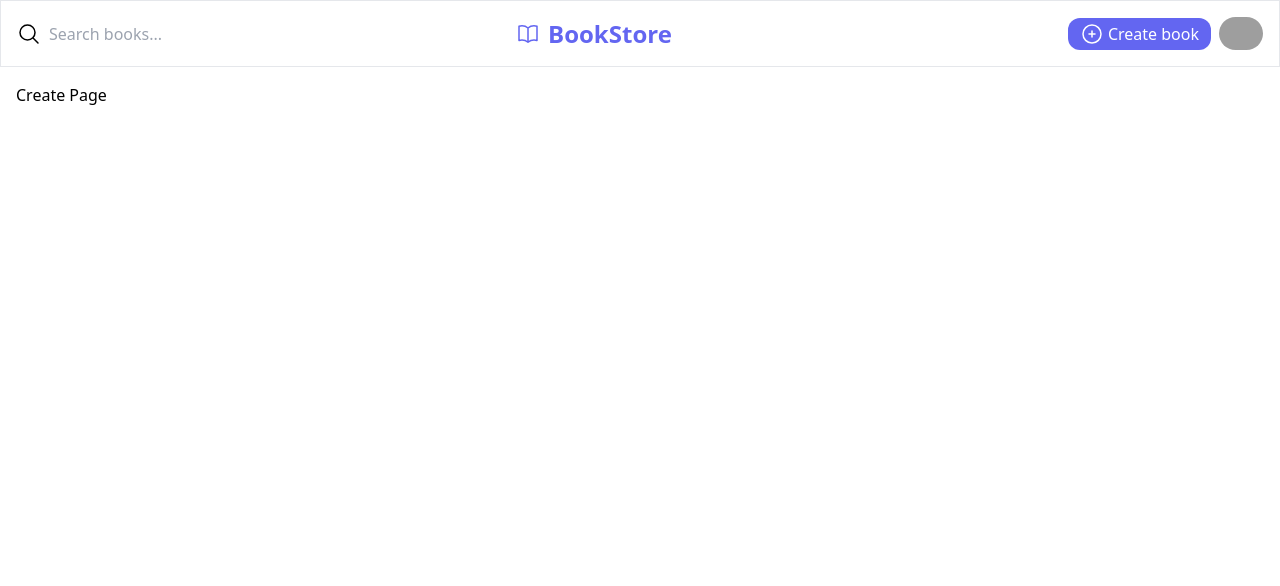
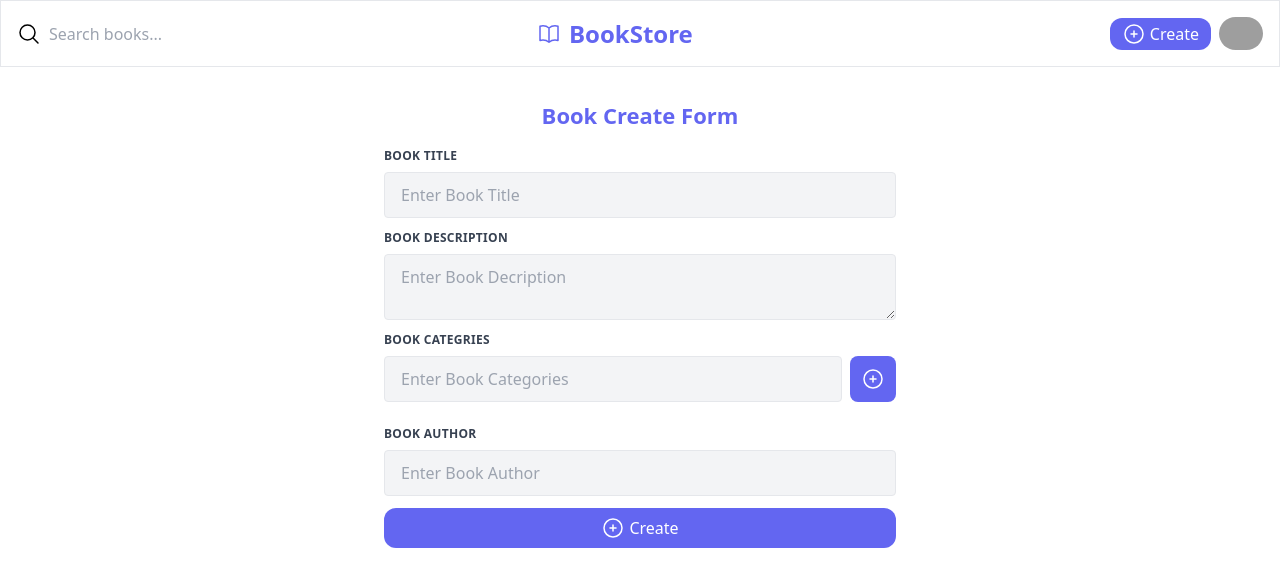
Before and after one commit to Thuraitun/book-library, a React (Vite) app: page /create in a window 1280 px wide. Shown: the top 586 px of the page. Built offline with nearby package versions, Linux system fonts and the light colour scheme; grey boxes are pictures that could not be loaded.

Commit message:
added create form

```diff
--- a/src/components/booklist/BookList.jsx
+++ b/src/components/booklist/BookList.jsx
@@ -14,15 +14,17 @@ const BookList = () => {
             <div className="grid grid-cols-2 md:grid-cols-4 gap-3 my-4">
                 {books.map(book => (
                 <Link to={`/books/${book.id}`} className="border border-1 p-3" key={book.id}>
-                    <img src={bookimg} alt="" className=" w-full" />
+                    <div className="overflow-hidden">
+                        <img src={bookimg} alt="" className=" w-full hover:scale-150 transition duration-300" />
+                    </div>
                     <div className="space-y-2 mt-3">
-                        <div className="flex justify-between items-center">
+                        <div className="md:flex md:justify-between md:items-center">
                             <h1 className="text-gray-700">{book.title}</h1>
                             <p className="italic text-sm text-gray-500">Author By - {book.author}</p>
                         </div>
                         <div className="flex flex-wrap">
                             {book.categories.map((category, index) => (
-                            <span key={index} className="mx-1 my-1 text-white px-2 py-1 bg-blue-500 text-sm rounded-lg">{category}</span>
+                            <span key={index} className="mx-1 my-1 text-white px-2 py-1 bg-primary text-[12px] rounded-lg">{category}</span>
                             ))}
                         </div>
                     </div>
--- a/src/components/navbar/Navbar.jsx
+++ b/src/components/navbar/Navbar.jsx
@@ -24,11 +24,11 @@ const Navbar = () => {
 
             {/* Create and Profile */}
             <li className="flex items-center gap-2">
-                <NavLink to='/create' className="text-white bg-primary px-3 py-1 rounded-xl flex items-center gap-1">
+                <NavLink to='/create' className="text-primary md:text-white md:bg-primary md:px-3 md:py-1 rounded-xl flex items-center gap-1">
                     <svg xmlns="http://www.w3.org/2000/svg" fill="none" viewBox="0 0 24 24" strokeWidth={1.5} stroke="currentColor" className="w-6 h-6">
                         <path strokeLinecap="round" strokeLinejoin="round" d="M12 9v6m3-3H9m12 0a9 9 0 11-18 0 9 9 0 0118 0z" />
                     </svg>
-                    <span className="hidden md:block">Create book</span>
+                    <span className="hidden md:block">Create</span>
                 </NavLink>
                 <div className="w-11 ">
                     <img src="https://avatars.githubusercontent.com/u/118127700?v=4" alt="" className="w-full rounded-full" />
--- a/src/pages/BookDetail.jsx
+++ b/src/pages/BookDetail.jsx
@@ -1,23 +1,37 @@
-import { Link, useParams } from "react-router-dom";
+import { Link, useNavigate, useParams } from "react-router-dom";
 import useFetch from "../hooks/useFetch";
 import bookimg from "../assets/book.png";
+import { useEffect } from "react";
 
 const BookDetail = () => {
-    const param = useParams();
-    const URL = `http://localhost:3000/books/${param.id}`;
+    const {id} = useParams();
+    const URL = `http://localhost:3000/books/${id}`;
     const {data : book, loading, error} = useFetch(URL)
-    console.log(book);
+    const navigate = useNavigate();
+
+    useEffect(() => {
+        if(error) {
+            setTimeout(() => {
+                navigate('/')
+            }, 2000)
+        }
+    }, [error, navigate])
   return (
     <div>
-        {error && <div className="text-red-500">{ error }</div>}
+        {error && <div className="text-red-500 my-40 text-center text-[20px]">{ error }</div>}
         {loading && <div>{ loading }</div>}
         {book &&
-            <div className="flex md:items-center md:m-14 md:space-x-10">
-                <div className="w-[2500px]">
+            <div className="md:flex md:items-center m-4 md:m-14 md:space-x-10">
+                <div className="md:w-[2500px]">
                     <img src={bookimg} alt="" className="w-full" />
                 </div>
-                <div className="space-y-6">
+                <div className="mt-4 md:mt-0 space-y-3">
                     <h1 className="text-[25px] font-bold text-gray-700">{book.title}</h1>
+                    <div className="flex flex-wrap gap-1">
+                        {book.categories.map((category, index) => (
+                            <span key={index} className="text-white px-2 py-1 bg-primary text-sm rounded-lg">{category}</span>
+                        ))}
+                    </div>
                     <p className="text-gray-500">{book.description}</p>
                     <div className="flex justify-end">
                         <p className="italic text-sm text-gray-500"><span className="text-primary">Author By </span>- {book.author}</p>
--- a/src/pages/Create.jsx
+++ b/src/pages/Create.jsx
@@ -1,8 +1,81 @@
+import { useState } from "react";
+
 const Create = () => {
+
+  const [ title, setTitle ] = useState('')
+  const [ description, setDescription ] = useState('')
+  const [ newCategory, setNewCategory ] = useState('')
+  const [ author, setAuthor ] = useState('')
+  const [ categories, setCategories ] = useState([])
+
+  const addCategory = () => {
+    if(newCategory.trim() === '') {
+      alert('please fill category')
+      return
+    } else {
+      setCategories(prev => [ newCategory, ...prev ]);
+      setNewCategory('')
+    }
+  }
+
   return (
-    <div>
-      <h1>Create Page</h1>
-    </div>
+    <>
+      <div className="text-center my-4">
+        <h1 className="text-[22px] text-primary font-bold">Book Create Form</h1>
+      </div>
+      <form className="w-full max-w-lg mx-auto">
+        <div className="flex flex-wrap -mx-3 mb-6">
+          <div className="w-full px-3">
+            <label className="block uppercase tracking-wide text-gray-700 text-xs font-bold mb-2">
+              Book Title
+            </label>
+            <input value={title} onChange={e => setTitle(e.target.value)} className="appearance-none block w-full bg-gray-100 text-gray-700 border border-gray-200 rounded py-3 px-4 mb-3 leading-tight focus:outline-none focus:bg-white focus:border-gray-500" id="grid-password" type="text" placeholder="Enter Book Title" />
+          </div>
+
+          <div className="w-full px-3">
+            <label className="block uppercase tracking-wide text-gray-700 text-xs font-bold mb-2">
+              Book Description
+            </label>
+            <textarea value={description} onChange={e => setDescription(e.target.value)} className="appearance-none block w-full bg-gray-100 text-gray-700 border border-gray-200 rounded py-3 px-4 mb-3 leading-tight focus:outline-none focus:bg-white focus:border-gray-500" id="grid-password" type="text" placeholder="Enter Book Decription" />
+          </div>
+
+          <div className="w-full px-3">
+            <label className="block uppercase tracking-wide text-gray-700 text-xs font-bold mb-2">
+              Book Categries
+            </label>
+            <div className="flex items-center space-x-2">
+              <input value={newCategory} onChange={e => setNewCategory(e.target.value)} className="appearance-none block w-full bg-gray-100 text-gray-700 border border-gray-200 rounded py-3 px-4 mb-3 leading-tight focus:outline-none focus:bg-white focus:border-gray-500" id="grid-password" type="text" placeholder="Enter Book Categories" />
+              <button type='button' onClick={addCategory} className="mb-3 bg-primary p-[11px] rounded-lg">
+                <svg xmlns="http://www.w3.org/2000/svg" fill="none" viewBox="0 0 24 24" strokeWidth={1.5} stroke="currentColor" className="w-6 h-6 text-white">
+                    <path strokeLinecap="round" strokeLinejoin="round" d="M12 9v6m3-3H9m12 0a9 9 0 11-18 0 9 9 0 0118 0z" />
+                </svg>
+              </button>
+            </div>
+          </div>
+          <div className="w-full px-3 flex flex-wrap gap-1 mb-3">
+            {categories.map((category, index) => (
+              <span key={index} className="my-1 text-white px-2 py-1 bg-primary text-sm rounded-lg">{category}</span>
+            ))}
+          </div>
+
+          <div className="w-full px-3">
+            <label className="block uppercase tracking-wide text-gray-700 text-xs font-bold mb-2">
+              Book Author
+            </label>
+            <input value={author} onChange={e => setAuthor(e.target.value)} className="appearance-none block w-full bg-gray-100 text-gray-700 border border-gray-200 rounded py-3 px-4 mb-3 leading-tight focus:outline-none focus:bg-white focus:border-gray-500" id="grid-password" type="text" placeholder="Enter Book Author" />
+          </div>
+
+          <div className="w-full px-3">
+            <button className="text-white bg-primary px-3 py-2 rounded-xl flex justify-center items-center gap-1 w-full">
+                <svg xmlns="http://www.w3.org/2000/svg" fill="none" viewBox="0 0 24 24" strokeWidth={1.5} stroke="currentColor" className="w-6 h-6">
+                    <path strokeLinecap="round" strokeLinejoin="round" d="M12 9v6m3-3H9m12 0a9 9 0 11-18 0 9 9 0 0118 0z" />
+                </svg>
+                <span className="">Create</span>
+            </button>
+          </div>
+        </div>
+      </form>
+    </>
   );
 }
 
--- /dev/null
+++ b/src/pages/NotFound.jsx
@@ -0,0 +1,9 @@
+const NotFound = () => {
+  return (
+    <div className="my-40 text-center">
+      <h1 className="uppercase font-bold text-red-500 text-[80px] italic">404 <span className="text-primary ">Not Found</span></h1>
+    </div>
+  );
+}
+
+export default NotFound;
--- a/src/router/index.jsx
+++ b/src/router/index.jsx
@@ -4,6 +4,7 @@ import Home from '../pages/Home.jsx'
 import Create from "../pages/Create.jsx";
 import Search from "../pages/Search.jsx";
 import BookDetail from "../pages/BookDetail.jsx";
+import NotFound from "../pages/NotFound.jsx";
 
   const router = createBrowserRouter([
     {
@@ -26,6 +27,10 @@ import BookDetail from "../pages/BookDetail.jsx";
           path: "/books/:id",
           element: <BookDetail />,
         },
+        {
+          path: "*",
+          element: <NotFound />,
+        },
       ]
     },
   ]);
```
